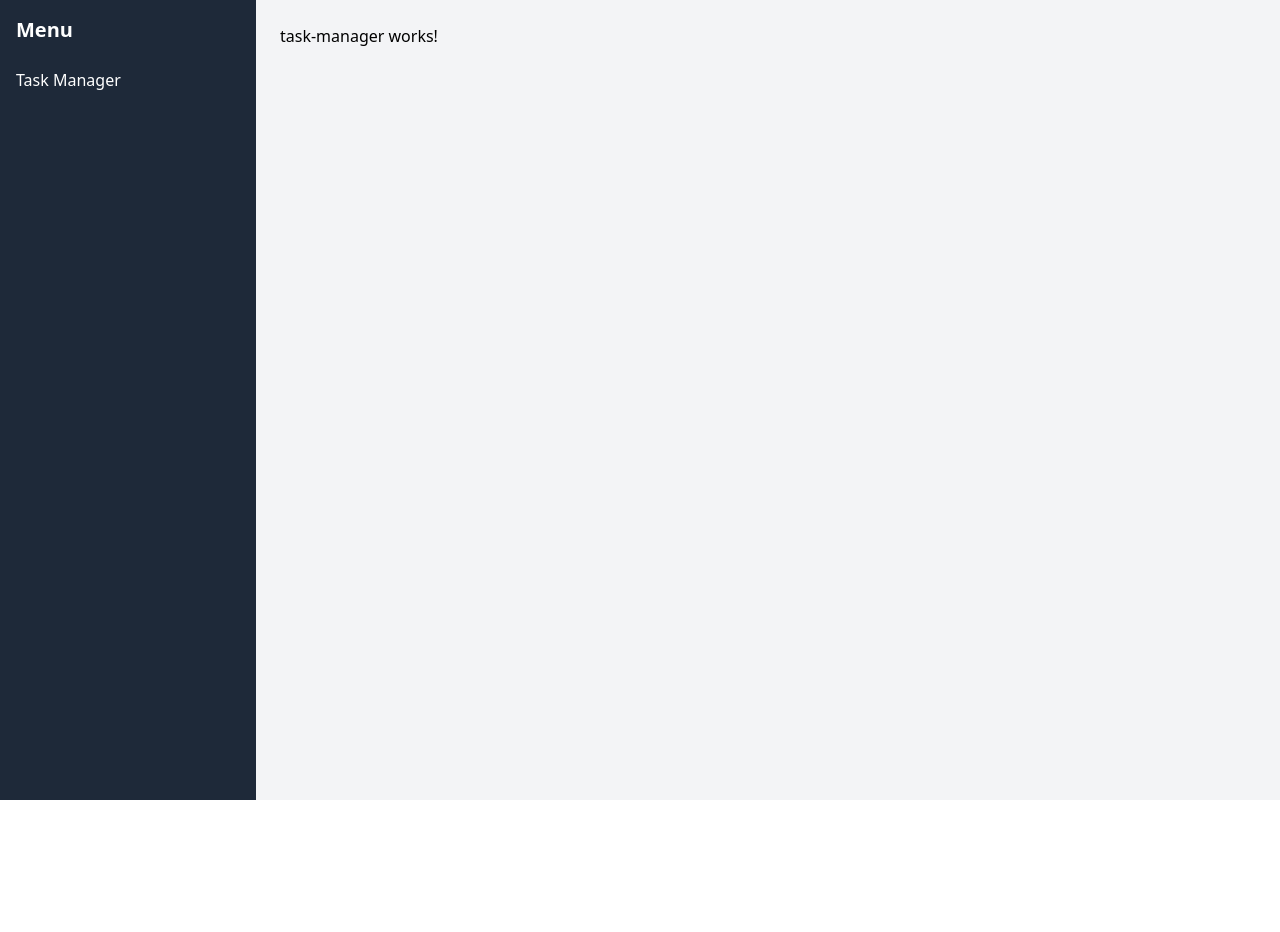
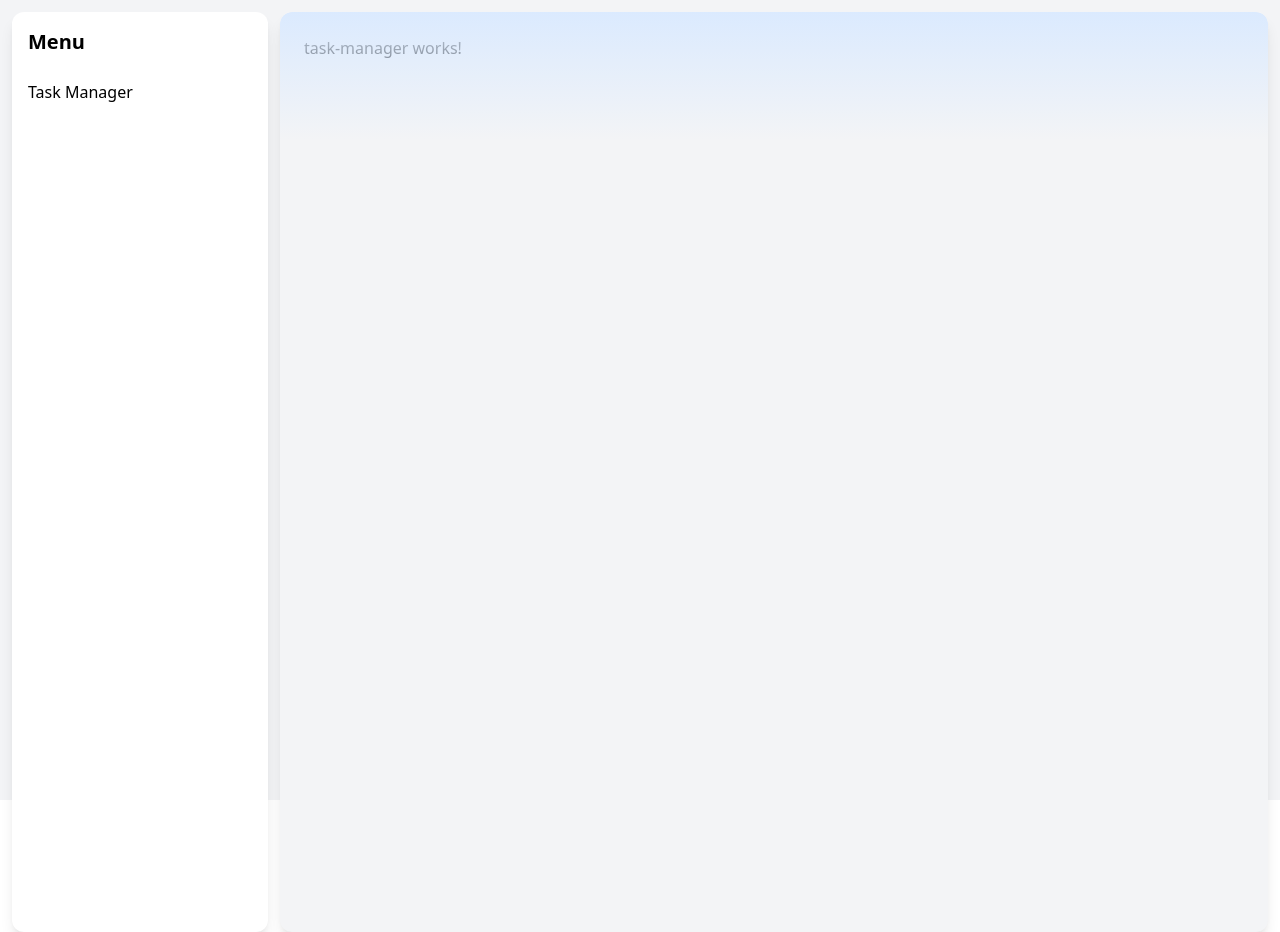
Before and after one commit to dougreisss/taskhub-desafio, an Angular app in the folder frontend/TaskHub.Web/: page /task in a window 1280 px wide. Before the commit the page ends 800 px from the top, so only its background shows below. Built offline with nearby package versions, Linux system fonts and the light colour scheme.

Commit message:
:sparkles: feat: style app.html

```diff
--- a/frontend/TaskHub.Web/src/app/app.html
+++ b/frontend/TaskHub.Web/src/app/app.html
@@ -1,5 +1,6 @@
-<div class="flex h-screen">
-  <aside class="w-64 bg-gray-800 text-white p-4">
+<div class="flex h-screen bg-gray-100">
+  <!-- Sidebar -->
+  <aside class="w-64 h-230 bg-white text-black p-4 rounded-xl m-3 shadow-lg">
     <h1 class="text-xl font-bold mb-6">Menu</h1>
     <ul class="space-y-4">
       <li>
@@ -8,7 +9,12 @@
     </ul>
   </aside>
 
-  <main class="flex-1 bg-gray-100 p-6 overflow-y-auto">
+  <!-- Conteúdo principal -->
+  <main class="flex-1 h-230 bg-gray-100 p-6 overflow-y-auto relative rounded-xl mt-3 mr-3 shadow-lg">
+
+    <!-- Gradiente decorativo no topo -->
+    <div class="absolute top-0 left-0 right-0 h-32 bg-gradient-to-b from-blue-100 to-transparent pointer-events-none rounded-t-xl z-0"></div>
+
     <router-outlet />
   </main>
 </div>
```
